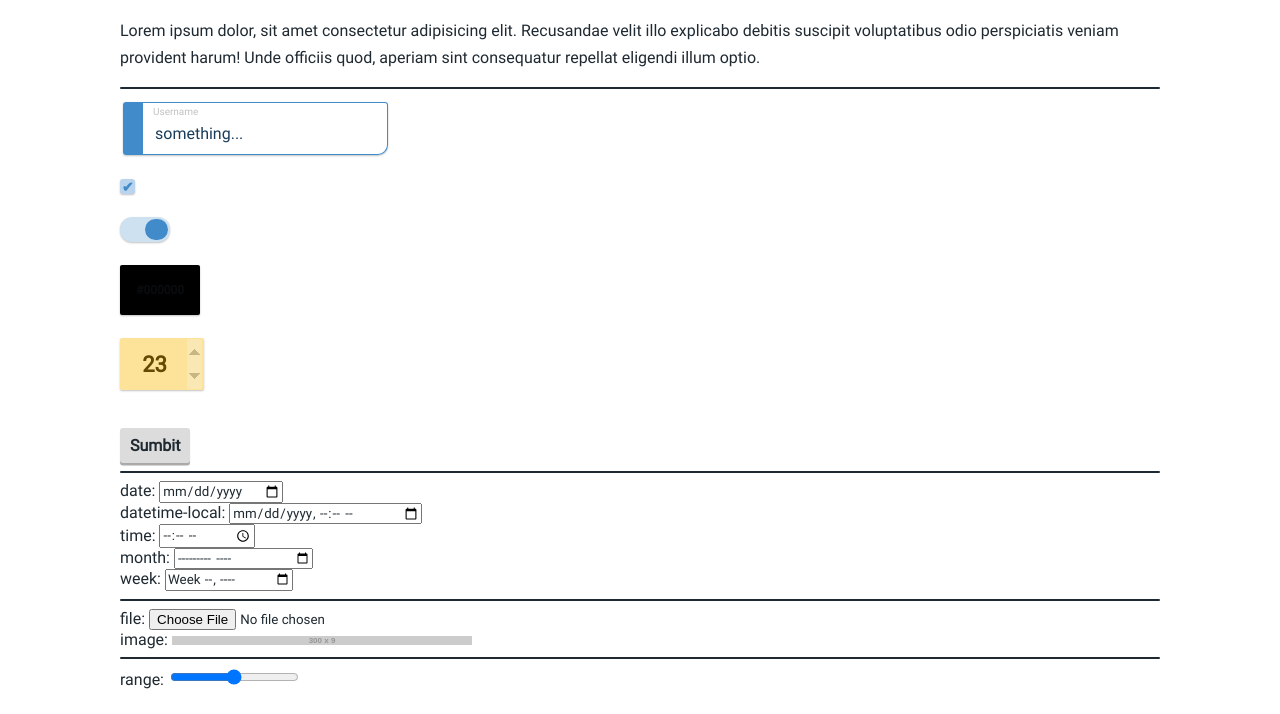
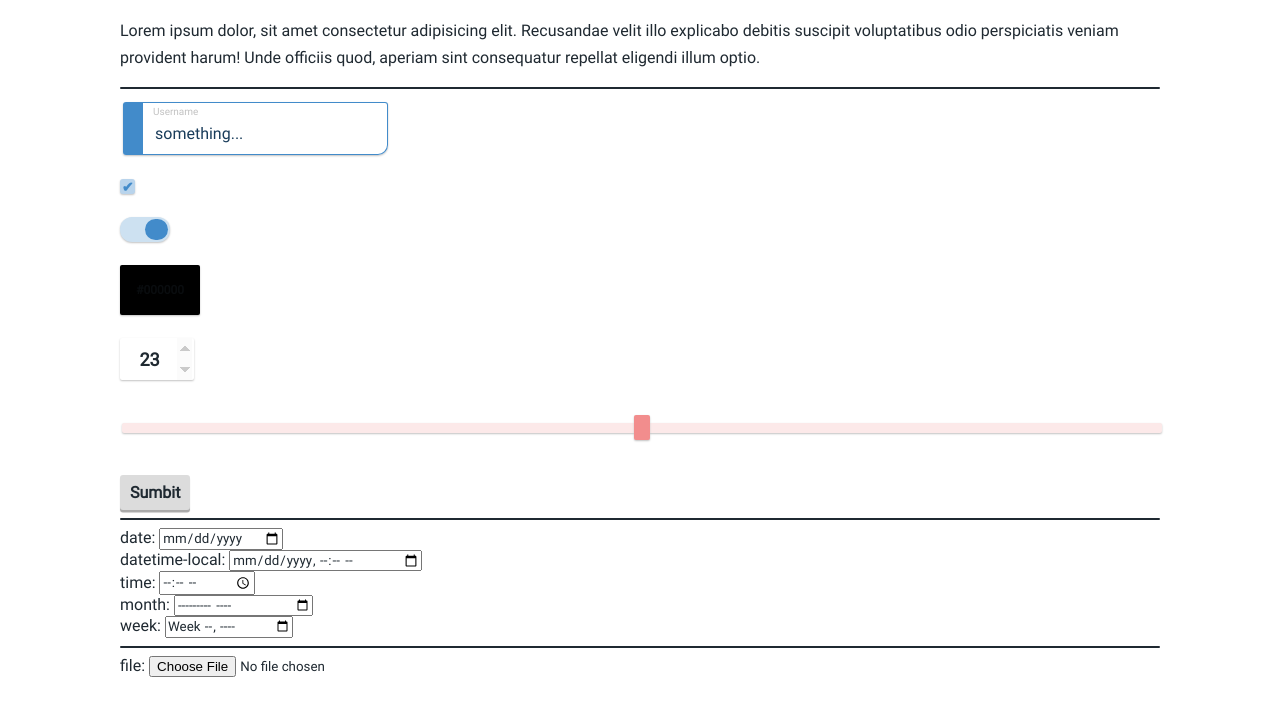
Before and after one commit to EOussama/EOmponents, a website: page src/docs/index.html in a window 1280 px wide. Shown: the part 137-851 px from the top of the page. Drawn offline with Linux system fonts and the light colour scheme; placeholder pictures from the web are drawn by us.

Commit message:
Added range control.

```diff
--- a/src/docs/index.html
+++ b/src/docs/index.html
@@ -40,7 +40,9 @@
                 <input type="color">
             </div>
             <br><br>
-            <input id="nim" class="number yellow large" type="number" value="23" ><br>
+            <input id="nemo" class="number" type="number" value="23" ><br>
+            <br><br>
+            <input id="rng" class="range red" type="range" style="width: 100%" ><br>
             <br><br>
             <button id="sb" class="btn">Sumbit</button>
             <script>
@@ -51,7 +53,8 @@
                     output += "\nCheckbox: " + document.getElementById('checkbox').value;
                     output += "\nRadioButton: " + document.getElementById('radio').value;
                     output += "\nColor: " + document.getElementById('color').value;
-                    output += "\nNumber: " + document.getElementById('nim').value;
+                    output += "\nNumber: " + document.getElementById('nemo').value;
+                    output += "\nRange: " + document.getElementById('rng').value;
 
                     console.log(output);
                 }
@@ -63,12 +66,7 @@
             month: <input type="month" ><br>
             week: <input type="week" ><br>
             <hr>
-            file: <input type="file" ><br>
-            image: <input type="image" src="https://via.placeholder.com/300/09f/fff.png
-
-            C/O https://placeholder.com/"><br>
-            <hr>
-            range: <input type="range" ><br>
+            file: <input type="file" >
 		</main>
 
        	<script type="text/javascript" src="../dist/js/eomponents.js"></script>
--- a/src/less/elements/input/main.less
+++ b/src/less/elements/input/main.less
@@ -2,4 +2,5 @@
 @import "checkbox";
 @import "number";
 @import "radio";
+@import "range";
 @import "text-input";
--- /dev/null
+++ b/src/less/elements/input/range.less
@@ -0,0 +1,59 @@
+#range() {
+    // Applies all supported colors.
+    .adapt-colors() {
+        each(@colors, {
+            &.@{key}:not(:disabled) {
+                &::-webkit-slider-runnable-track {
+                    background-color: lighten(@value, 40%);
+                }
+
+                &::-webkit-slider-thumb {
+                    background-color: lighten(@value, 20%);
+
+                    &:hover {
+                        background-color: lighten(@value, 10%);
+                    }
+                }
+            }
+        });
+    }
+}
+
+input[type="range"].range {
+    -webkit-appearance: none;
+    cursor: pointer;
+
+    #range.adapt-colors();
+
+    &:focus {
+        outline: none;
+    }
+
+    &::-webkit-slider-runnable-track {
+        background-color: @colors[light];
+        border: none;
+        border-radius: 2px;
+        height: 10px;
+
+        #depth.add-depth(1px);
+    }
+
+    &::-webkit-slider-thumb {
+        -webkit-appearance: none;
+        background-color: darken(@colors[light], 10%);
+        border: none;
+        border-radius: 2px;
+        cursor: pointer;
+        height: 25px;
+        margin-top: -8px;
+        transition-duration: .3s;
+        transition-property: background-color;
+        width: 16px;
+
+        #depth.add-depth(1px);
+
+        &:hover {
+            background-color: darken(@colors[light], 15%);
+        }
+    }
+}
```
Also changed, not shown: src/less/elements/input/number.less (+0 -7 lines), src/dist/css/eomponents.css.
